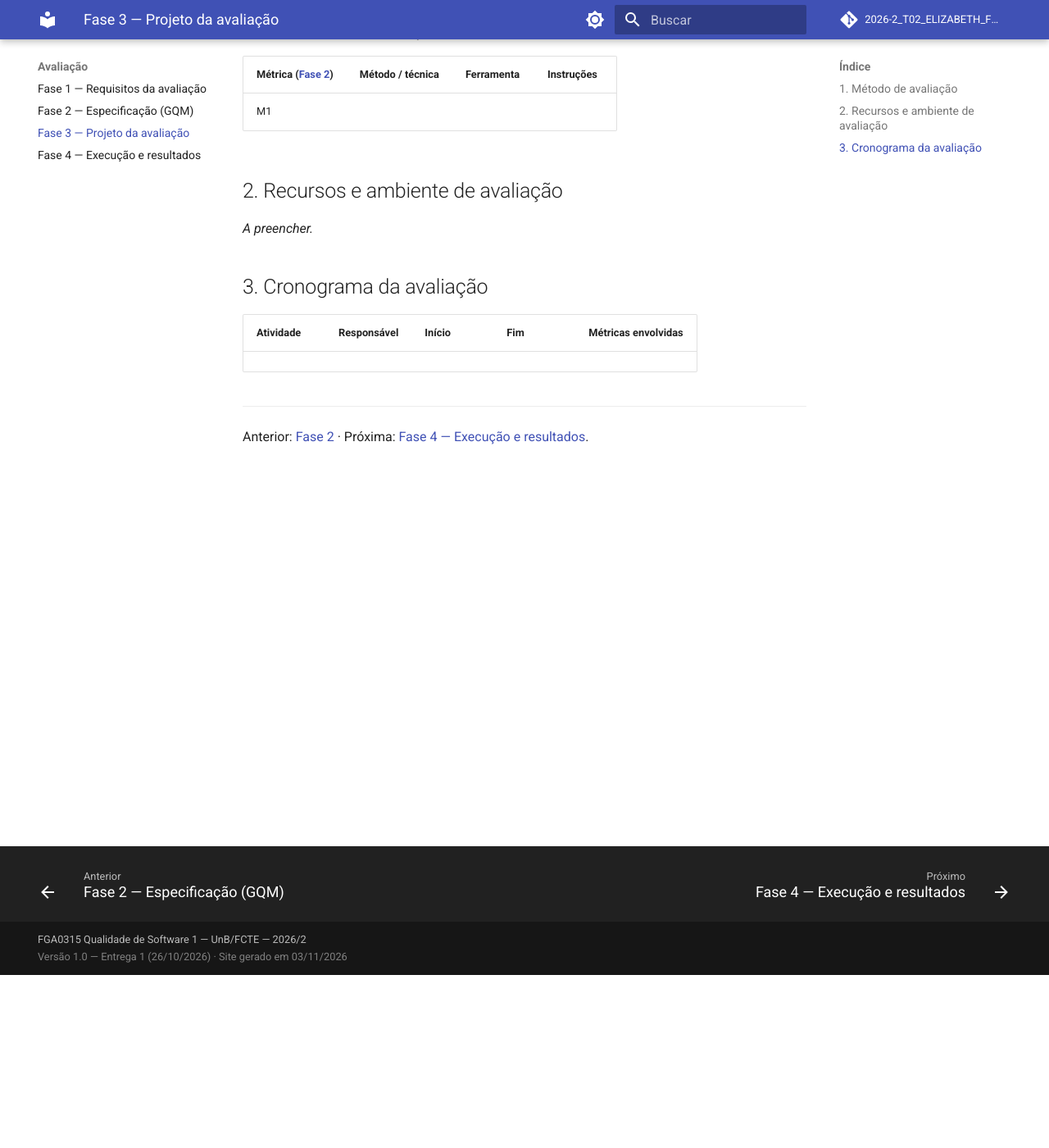
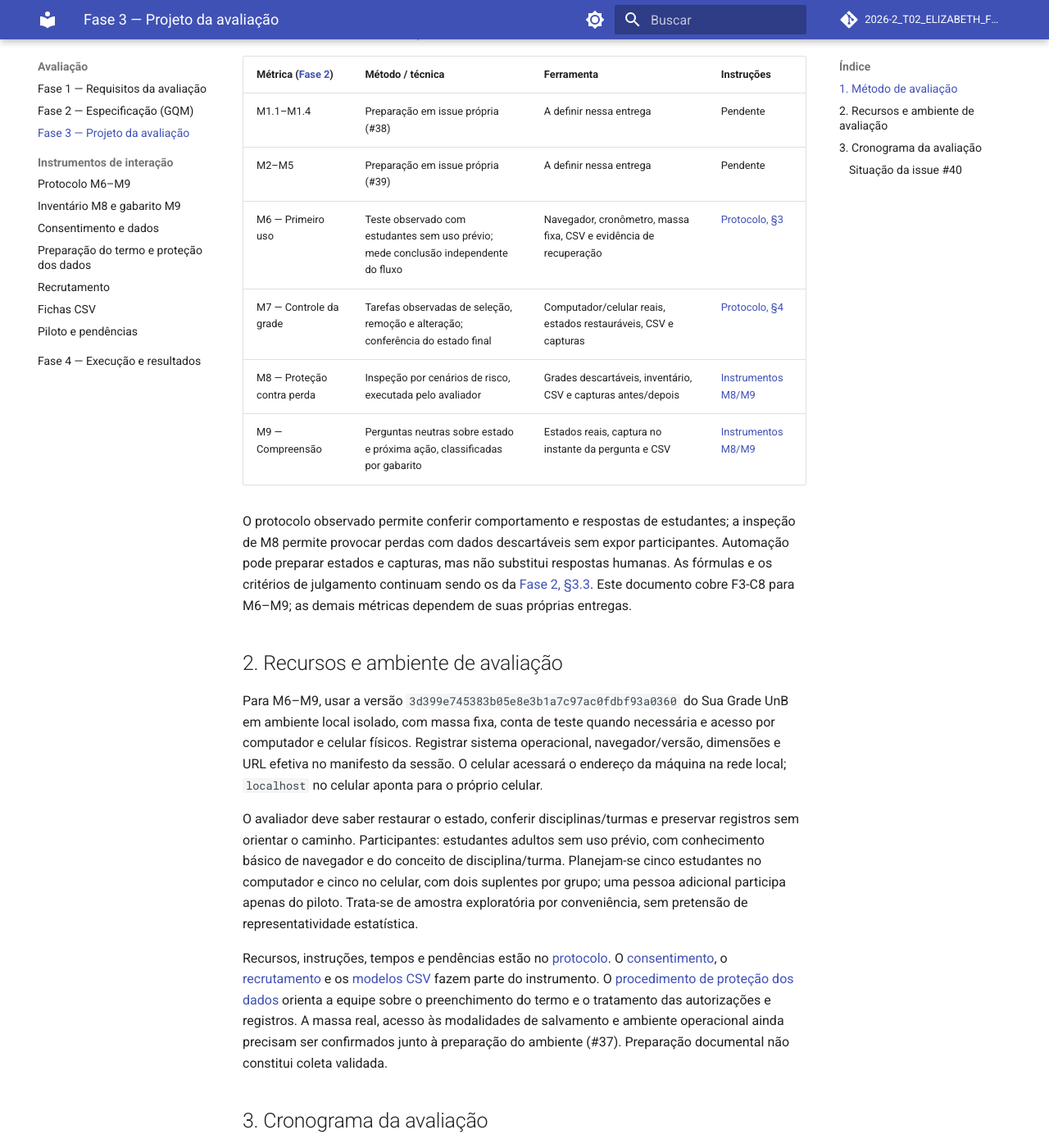
Before and after one commit to FCTE-Qualidade-de-Software-1/2026-2_T02_ELIZABETH_FRIEDMAN, an MkDocs documentation site: the page built from docs/fase-3.md, in a window 1280 px wide and 1400 px high, scrolled down 211 px. Shown: the whole window at 82% size. Built offline with MkDocs 1.6.1 and Material for MkDocs 9.7.7, drawn with Linux system fonts in a browser that asks for light colours; comment, search, counter and statistics services are not loaded; some of the changed text lies outside the part shown.

Commit message:
docs: prepara instrumentos de avaliação de interação M6–M9
Adiciona protocolo, consentimento, recrutamento, fichas CSV e checklist
do piloto. Atualiza a Fase 3, a navegação e o registro de uso de IA,
e inclui dados-restritos/ no .gitignore.

Refs #40

Co-authored-by: kalebmacedo <kmacedo0279@gmail.com>

```diff
--- /dev/null
+++ b/docs/avaliacao-interacao/observacoes.csv
@@ -0,0 +1 @@
+sessao_id,protocolo_versao,fase_coleta,metrica,participante_codigo,experiencia_previa,ordem,dispositivo,modelo_dispositivo,sistema_operacional,navegador,navegador_versao,viewport,modalidade,versao_sistema,massa_id,cenario,tarefa_ponto,estado_inicial,resultado_esperado,resultado_observado,inicio,fim,duracao_s,exploracao_inicio,exploracao_fim,execucao_inicio,execucao_fim,ajuda,ajuda_detalhe,estado_observacao,resultado,motivo,evidencia_antes,evidencia_depois,pergunta_estado,resposta_estado,pergunta_acao,resposta_acao,estado_correto,acao_correta,mecanismo_protecao,conteudo_perdido
--- /dev/null
+++ b/docs/avaliacao-interacao/recrutamento.csv
@@ -0,0 +1 @@
+participante_codigo,grupo,dispositivo,modalidade,maior_18,estudante_unb,sem_uso_previo,conhecimento_basico,participou_piloto,elegivel,disponibilidade,sessao_agendada,status,consentimento_observacao,consentimento_capturas,consentimento_gravacao_tela,consentimento_audio,consentimento_publicacao,termo_ref
--- a/docs/fase-3.md
+++ b/docs/fase-3.md
@@ -14,7 +14,18 @@
 
 | Métrica ([Fase 2](fase-2.md#3-metricas-nivel-quantitativo)) | Método / técnica | Ferramenta | Instruções |
 |---------------------------------------------------------------|------------------|------------|------------|
-| M1 | | | |
+| M1.1–M1.4 | Preparação em issue própria (#38) | A definir nessa entrega | Pendente |
+| M2–M5 | Preparação em issue própria (#39) | A definir nessa entrega | Pendente |
+| M6 — Primeiro uso | Teste observado com estudantes sem uso prévio; mede conclusão independente do fluxo | Navegador, cronômetro, massa fixa, CSV e evidência de recuperação | [Protocolo, §3](avaliacao-interacao/protocolo.md#3-m6-primeiro-uso) |
+| M7 — Controle da grade | Tarefas observadas de seleção, remoção e alteração; conferência do estado final | Computador/celular reais, estados restauráveis, CSV e capturas | [Protocolo, §4](avaliacao-interacao/protocolo.md#4-m7-controle-da-grade) |
+| M8 — Proteção contra perda | Inspeção por cenários de risco, executada pelo avaliador | Grades descartáveis, inventário, CSV e capturas antes/depois | [Instrumentos M8/M9](avaliacao-interacao/instrumentos.md) |
+| M9 — Compreensão | Perguntas neutras sobre estado e próxima ação, classificadas por gabarito | Estados reais, captura no instante da pergunta e CSV | [Instrumentos M8/M9](avaliacao-interacao/instrumentos.md) |
+
+O protocolo observado permite conferir comportamento e respostas de estudantes; a
+inspeção de M8 permite provocar perdas com dados descartáveis sem expor participantes.
+Automação pode preparar estados e capturas, mas não substitui respostas humanas.
+As fórmulas e os critérios de julgamento continuam sendo os da [Fase 2, §3.3](fase-2.md#33-metricas-de-capacidade-de-interacao-g3).
+Este documento cobre F3-C8 para M6–M9; as demais métricas dependem de suas próprias entregas.
 
 ## 2. Recursos e ambiente de avaliação
 
@@ -23,7 +34,27 @@
 perfil exigido dos avaliadores/usuários (conhecimento em informática e no domínio).
 -->
 
-*A preencher.*
+Para M6–M9, usar a versão `3d399e745383b05e8e3b1a7c97ac0fdbf93a0360`
+do Sua Grade UnB em ambiente local isolado, com massa fixa, conta de teste quando
+necessária e acesso por computador e celular físicos. Registrar sistema operacional,
+navegador/versão, dimensões e URL efetiva no manifesto da sessão. O celular acessará
+o endereço da máquina na rede local; `localhost` no celular aponta para o próprio celular.
+
+O avaliador deve saber restaurar o estado, conferir disciplinas/turmas e preservar
+registros sem orientar o caminho. Participantes: estudantes adultos sem uso prévio,
+com conhecimento básico de navegador e do conceito de disciplina/turma. Planejam-se
+cinco estudantes no computador e cinco no celular, com dois suplentes por grupo;
+uma pessoa adicional participa apenas do piloto. Trata-se de amostra exploratória
+por conveniência, sem pretensão de representatividade estatística.
+
+Recursos, instruções, tempos e pendências estão no [protocolo](avaliacao-interacao/protocolo.md).
+O [consentimento](avaliacao-interacao/consentimento.md), o [recrutamento](avaliacao-interacao/recrutamento.md)
+e os [modelos CSV](avaliacao-interacao/registros.md) fazem parte do instrumento.
+O [procedimento de proteção dos dados](avaliacao-interacao/dados.md) orienta a equipe
+sobre o preenchimento do termo e o tratamento das autorizações e registros.
+A massa real, acesso às modalidades de salvamento e ambiente operacional ainda
+precisam ser confirmados junto à preparação do ambiente (#37). Preparação documental
+não constitui coleta validada.
 
 ## 3. Cronograma da avaliação
 
@@ -33,7 +64,18 @@
 
 | Atividade | Responsável | Início | Fim | Métricas envolvidas |
 |-----------|-------------|--------|-----|---------------------|
-| | | | | |
+| Confirmar ambiente, massa e responsáveis; iniciar triagem | Equipe: designação pendente | 03/11/2026 | 04/11/2026 | M6–M9 |
+| Preparar roteiro, consentimento, CSV e instrumentos | Equipe | 03/11/2026 | 05/11/2026 | M6–M9 |
+| Executar piloto e verificar recursos nos dois dispositivos | Moderador e observador: designação pendente | 06/11/2026 | 06/11/2026 | M6–M9 |
+| Corrigir instrumentos, repetir trechos afetados e congelar protocolo | Equipe | 06/11/2026 | 07/11/2026 | M6–M9 |
+| Coleta formal e análise na Fase 4 | Equipe | Após liberação do piloto | Agendar antes da coleta | M6–M9 |
+
+### Situação da issue #40
+
+Materiais preparados em 03/11/2026, versão documental 0.1, **aguardando validação humana**.
+O [registro de piloto e fechamento](avaliacao-interacao/piloto.md) mantém os critérios
+de liberação e as pendências. Não encerrar a issue antes de confirmar recrutamento,
+inventário no ambiente real e piloto com pessoa fora da amostra.
 
 ---
 
--- a/mkdocs.yml
+++ b/mkdocs.yml
@@ -81,6 +81,14 @@
       - Fase 1 — Requisitos da avaliação: fase-1.md
       - Fase 2 — Especificação (GQM): fase-2.md
       - Fase 3 — Projeto da avaliação: fase-3.md
+      - Instrumentos de interação:
+          - Protocolo M6–M9: avaliacao-interacao/protocolo.md
+          - Inventário M8 e gabarito M9: avaliacao-interacao/instrumentos.md
+          - Consentimento e dados: avaliacao-interacao/consentimento.md
+          - Preparação do termo e proteção dos dados: avaliacao-interacao/dados.md
+          - Recrutamento: avaliacao-interacao/recrutamento.md
+          - Fichas CSV: avaliacao-interacao/registros.md
+          - Piloto e pendências: avaliacao-interacao/piloto.md
       - Fase 4 — Execução e resultados: fase-4.md
   - Gestão do projeto:
       - Métricas PSM/CID: gestao/metricas.md
```
Also changed, not shown: docs/avaliacao-interacao/consentimento.md (added, +70 -0 lines), docs/avaliacao-interacao/dados.md (added, +33 -0 lines), docs/avaliacao-interacao/instrumentos.md (added, +82 -0 lines), docs/avaliacao-interacao/inventario-m8.csv (added, +15 -0 lines), docs/avaliacao-interacao/piloto.md (added, +51 -0 lines), docs/avaliacao-interacao/protocolo.md (added, +111 -0 lines), docs/avaliacao-interacao/recrutamento.md (added, +45 -0 lines), docs/avaliacao-interacao/registros.md (added, +40 -0 lines), docs/uso-de-ia.md (+2 -0 lines), 1 other file.
